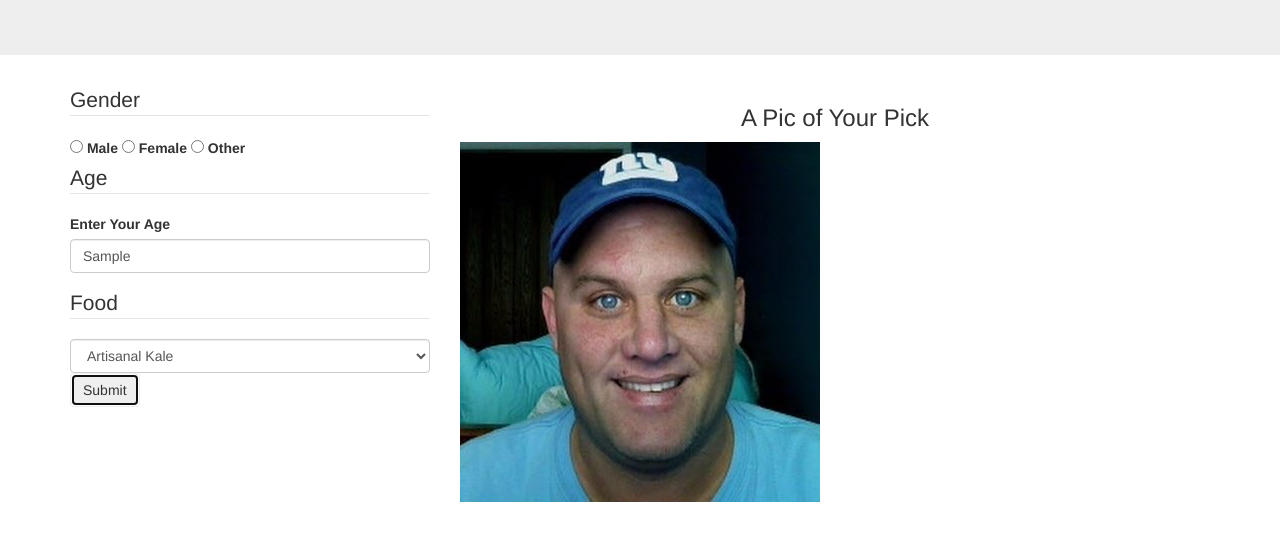
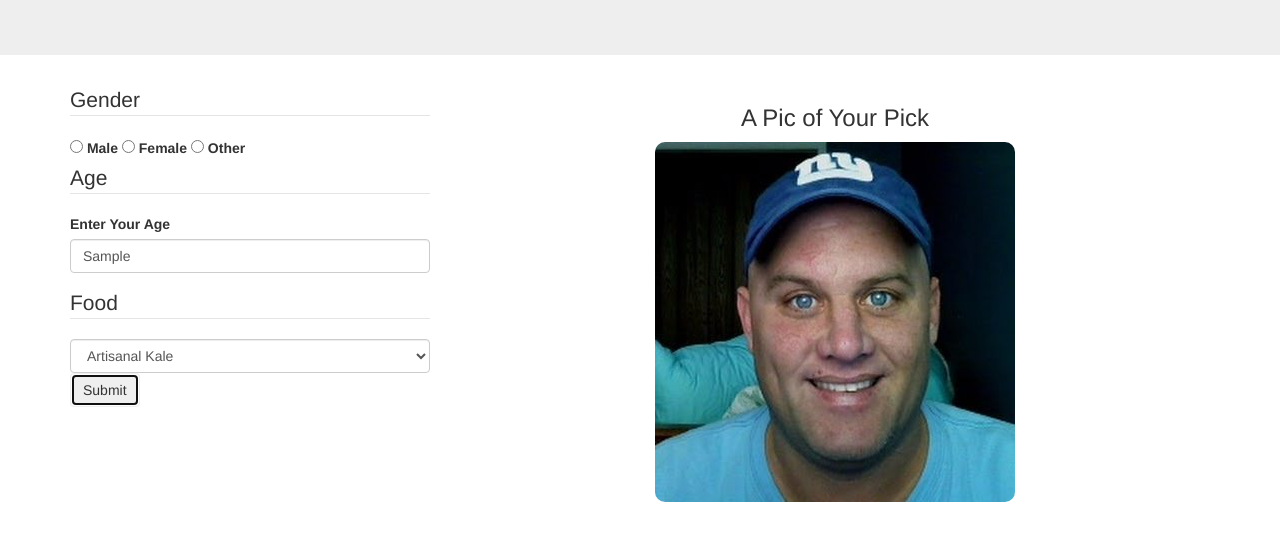
Before and after one commit to coreysnightout/celebrity-dating-quiz, a plain HTML site: page index.html in a window 1280 px wide. Both pictures are taken after typing "Sample" into the empty fields and a click on the button "Submit". Shown: the part 140-680 px from the top of the page. Drawn offline with Linux system fonts and the light colour scheme.

Commit message:
add radius to images and text-align images

```diff
--- a/css/styles.css
+++ b/css/styles.css
@@ -9,3 +9,11 @@
 h3 {
   text-align: center;
 }
+
+.col-md-8 {
+  text-align: center;
+}
+
+img {
+  border-radius: 10px;
+}
```
Also changed, not shown: index.html (+0 -1 lines).
